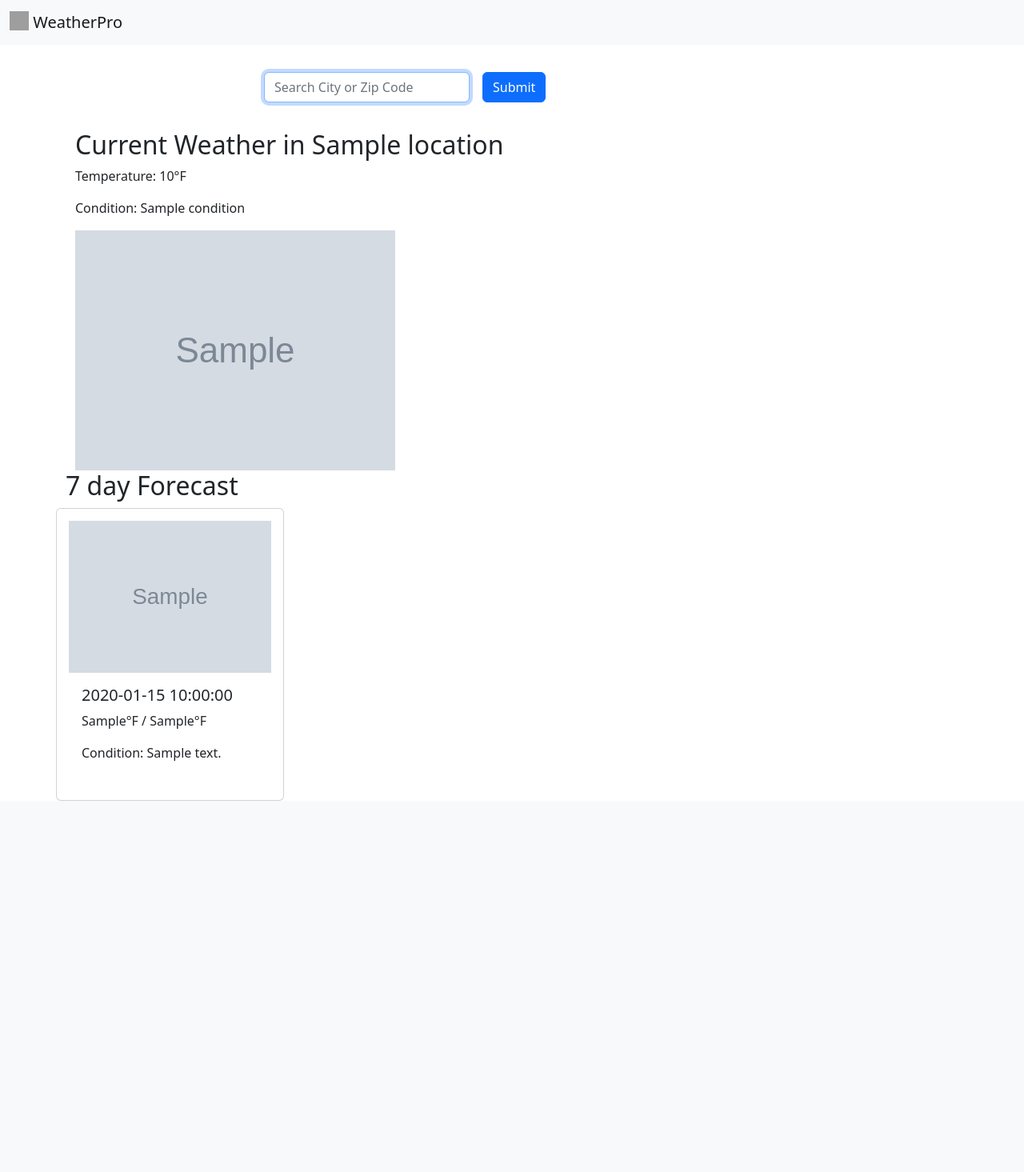
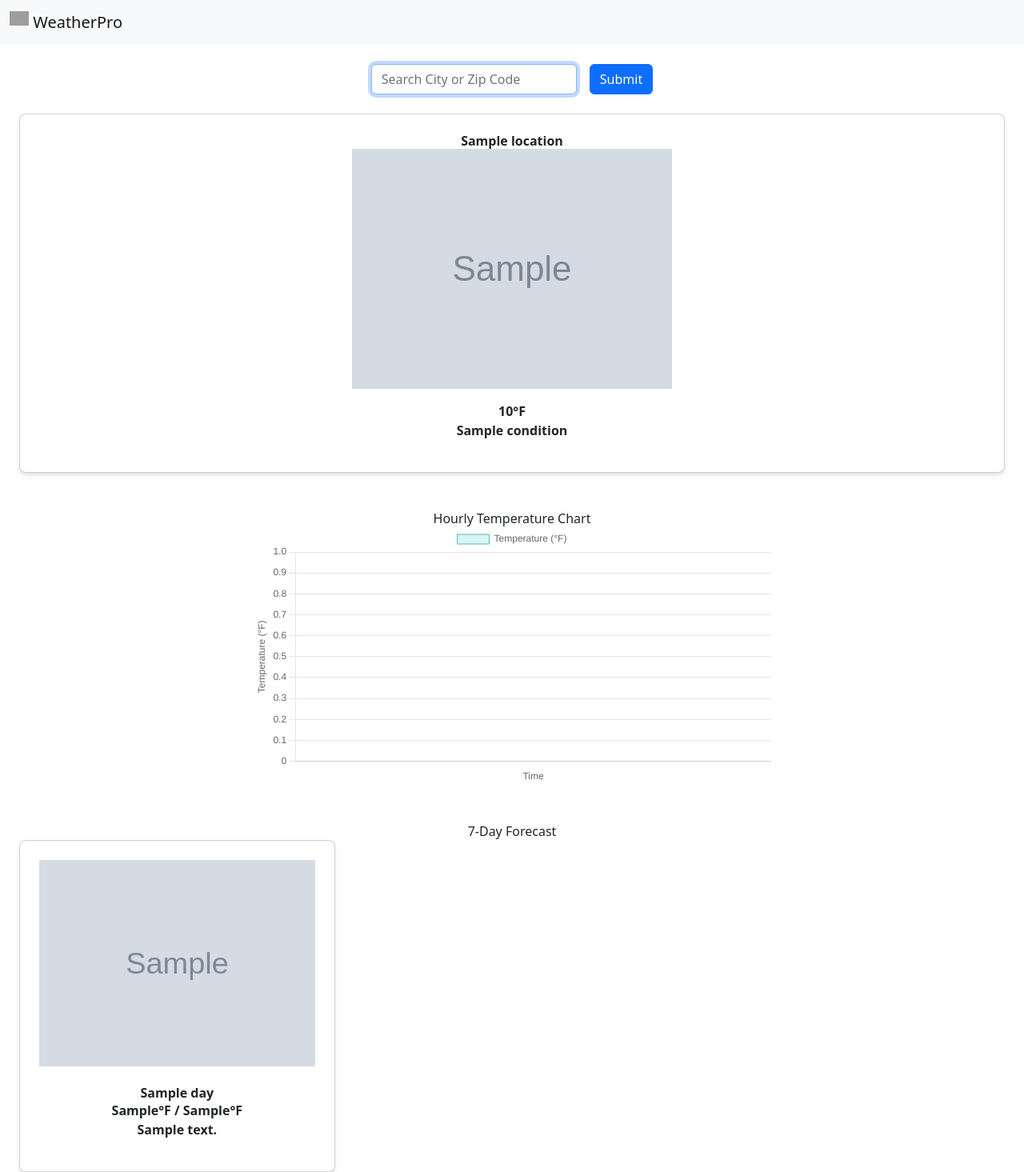
Before and after one commit to kghaziani/QuickWeather, a Flask app: template templates/weather.html in a window 1280 px wide. Shown: the whole page at 80% size. Before the commit the page ends 1001 px from the top, so only its background shows below. Run offline with Flask 3, Linux system fonts and the light colour scheme; the template is opened without the code that fills it: most values are stand-ins (such as "Sample title", 1, 10 or a date in 2020); grey boxes marked "Sample" are stand-in pictures; grey boxes are pictures that could not be loaded.

Commit message:
updated ui

```diff
--- a/app.py
+++ b/app.py
@@ -2,8 +2,9 @@ from flask import Flask, render_template, request
 import requests
 from dotenv import load_dotenv
 import os
+from datetime import datetime, timedelta
 
-#load environment variables from .env file
+# Load environment variables from .env file
 load_dotenv()
 
 app = Flask(__name__)
@@ -15,38 +16,54 @@ def index():
 
 @app.route('/weather', methods=['POST'])
 def get_weather():
-    #get location
-    location =request.form.get('location')
-    #handle if no location is incorrect
-    if not location:
-        return "please enter valid location"
-    #make api request
-    url = f"http://api.weatherapi.com/v1/current.json?key={API_KEY}&q={location}&aqi=yes"
-    url2 = f"http://api.weatherapi.com/v1/forecast.json?key={API_KEY}&q={location}&days=7&aqi=yes"
-    response= requests.get(url)
-    response2= requests.get(url2)
+    location_query = request.form.get('location')
+    if not location_query:
+        return "Please enter a valid location"
 
-    #check if api request was successful
-    if response.status_code !=200 or response2.status_code != 200:
-        return "sorry, couldn't get weather data"
+    # Request current weather and 7-day forecast
+    url = f"http://api.weatherapi.com/v1/current.json?key={API_KEY}&q={location_query}&aqi=yes"
+    url2 = f"http://api.weatherapi.com/v1/forecast.json?key={API_KEY}&q={location_query}&days=7&aqi=yes&alerts=no"
+    response = requests.get(url)
+    response2 = requests.get(url2)
+
+    if response.status_code != 200 or response2.status_code != 200:
+        return "Sorry, couldn't fetch the weather data"
 
     data = response.json()
     data2 = response2.json()
-    print(data2)
-
 
     try:
         location = data['location']
         current_temp = data['current']['temp_f']
-        current_condition= data['current']['condition']['text']
-        current_condition_icon= data['current']['condition']['icon']
+        current_condition = data['current']['condition']['text']
+        condition_icon = data['current']['condition']['icon']
         forecast = data2['forecast']['forecastday']
 
+        # Convert date to day name
+        for day in forecast:
+            day_date = datetime.strptime(day['date'], '%Y-%m-%d')
+            day['day_name'] = day_date.strftime('%A')
+
+        # Get current time
+        current_time = datetime.now()
+        end_time = current_time + timedelta(hours=24)
+
+        # Filter hourly data for the next 24 hours
+        hourly_forecast = []
+        hours = []
+        temperatures = []
+        for day in forecast:
+            for hour in day['hour']:
+                hour_time = datetime.strptime(hour['time'], '%Y-%m-%d %H:%M')
+                if current_time <= hour_time < end_time:
+                    hourly_forecast.append(hour)
+                    hours.append(hour_time.strftime('%I %p'))  # Format time as HH AM/PM
+                    temperatures.append(hour['temp_f'])
+
     except KeyError as e:
-        return f"Missing key in the api response "
+        return f"Missing key in the API response: {e}"
 
-    return render_template('weather.html',
-                           location=location, temp = current_temp, condition=current_condition, condition_icon=current_condition_icon,
-                           forecast=forecast)
+    return render_template('weather.html', location=location, temp=current_temp, condition=current_condition, condition_icon=condition_icon, forecast=forecast, hourly_forecast=hourly_forecast, hours=hours, temperatures=temperatures)
+
 if __name__ == '__main__':
     app.run(debug=True)
--- a/templates/index.html
+++ b/templates/index.html
@@ -7,6 +7,8 @@
     <meta name="description" content="">
     <meta name="viewport" content="width=device-width, initial-scale=1">
     <link href="https://cdn.jsdelivr.net/npm/bootstrap@5.2.3/dist/css/bootstrap.min.css" rel="stylesheet" integrity="sha384-rbsA2VBKQhggwzxH7pPCaAqO46MgnOM80zW1RWuH61DGLwZJEdK2Kadq2F9CUG65" crossorigin="anonymous">
+    <link href="https://cdn.jsdelivr.net/npm/tailwindcss@2.2.19/dist/tailwind.min.css" rel="stylesheet">
+    <script src="https://cdn.jsdelivr.net/npm/chart.js"></script>
     <link rel="stylesheet" href="{{ url_for('static', filename='style.css') }}">
 </head>
 <body>
@@ -18,8 +20,8 @@
             </a>
         </div>
     </nav>
-    <div class="center container mt-4">
-        <form class='row g-3' id="location_form" action='/weather' method='post'>
+    <div class="d-flex align-items-center justify-content-center container mt-4">
+        <form class='text-center row g-3' id="location_form" action='/weather' method='post'>
             <div class="col-auto">
                 <input class="form-control" name="location" autofocus placeholder="Search City or Zip Code">
             </div>
--- a/templates/weather.html
+++ b/templates/weather.html
@@ -5,24 +5,77 @@
 {% endblock %}
 
 {% block main %}
-<div class="container">
-    <h2> Current Weather in {{ location.name }}</h2>
-    <p> Temperature: {{ temp }}°F</p>
-    <p> Condition: {{ condition }}</p>
-    <img src="http:{{ condition_icon }}" alt="{{ condition_icon }}">
+<div class="container mx-auto mt-4 text-center">
+    <div class="card col-span-1 p-4 text-center bg-white-100 rounded-lg shadow-md">
+        <div class="">
+            <h2><strong>{{ location.name }}</strong></h2>
+            <img src="http:{{ condition_icon }}" alt="{{ condition }}" class="mx-auto">
+        </div>
+        <div class="card-body m2-2">
+            <p class="card-text"><strong>{{ temp }}°F</strong></p>
+            <p class="card-text"><strong>{{ condition }}</strong></p>
+        </div>
+    </div>
+</div>
 
+<h2 class="mt-5 text-center">Hourly Temperature Chart</h2>
+<div class="container mx-auto w-full max-w-2xl">
+    <canvas id="hourlyChart"></canvas>
 </div>
-<h2> 7 day Forecast</h2>
-<div class="row">
+
+<h2 class="mt-5 text-center">7-Day Forecast</h2>
+<div class="container mx-auto grid grid-cols-1 gap-4 lg:grid-cols-3 lg:gap-8">
     {% for day in forecast %}
-    <div class="col-md-3 card" style="padding: 15px;">
-        <img src="http:{{ day.day.condition.icon }}" alt="{{ day.day.condition.text }}">
-        <div class ='card-body'>
-        <h5>{{day.date}}</h5>
-        <p>{{day.day.maxtemp_f}}°F / {{day.day.mintemp_f}}°F</p>
-        <p>Condition: {{day.day.condition.text}}</p>
+    <div class="card col-span-1 p-4 text-center bg-white-100 rounded-lg shadow-md">
+        <img src="http:{{ day.day.condition.icon }}" alt="{{ day.day.condition.text }}" class="mx-auto">
+        <div class="card-body mt-2">
+            <h5><Strong>{{ day.day_name }}</Strong></h5>
+            <p><strong>{{ day.day.maxtemp_f }}°F / {{ day.day.mintemp_f }}°F</strong></p>
+            <p><strong>{{ day.day.condition.text }}</strong></p>
         </div>
     </div>
     {% endfor %}
 </div>
+
+<script>
+    // Parse JSON data from the template
+    var hours = JSON.parse('{{ hours|tojson|safe }}');
+    var temperatures = JSON.parse('{{ temperatures|tojson|safe }}');
+
+    // Debugging: Log data to ensure it's correct
+    console.log('Hours:', hours);
+    console.log('Temperatures:', temperatures);
+
+    // Initialize Chart.js chart
+    var ctx = document.getElementById('hourlyChart').getContext('2d');
+    var hourlyChart = new Chart(ctx, {
+        type: 'line',
+        data: {
+            labels: hours,
+            datasets: [{
+                label: 'Temperature (°F)',
+                data: temperatures,
+                backgroundColor: 'rgba(75, 192, 192, 0.2)',
+                borderColor: 'rgba(75, 192, 192, 1)',
+                borderWidth: 1
+            }]
+        },
+        options: {
+            scales: {
+                x: {
+                    title: {
+                        display: true,
+                        text: 'Time'
+                    }
+                },
+                y: {
+                    title: {
+                        display: true,
+                        text: 'Temperature (°F)'
+                    }
+                }
+            }
+        }
+    });
+</script>
 {% endblock %}
```
